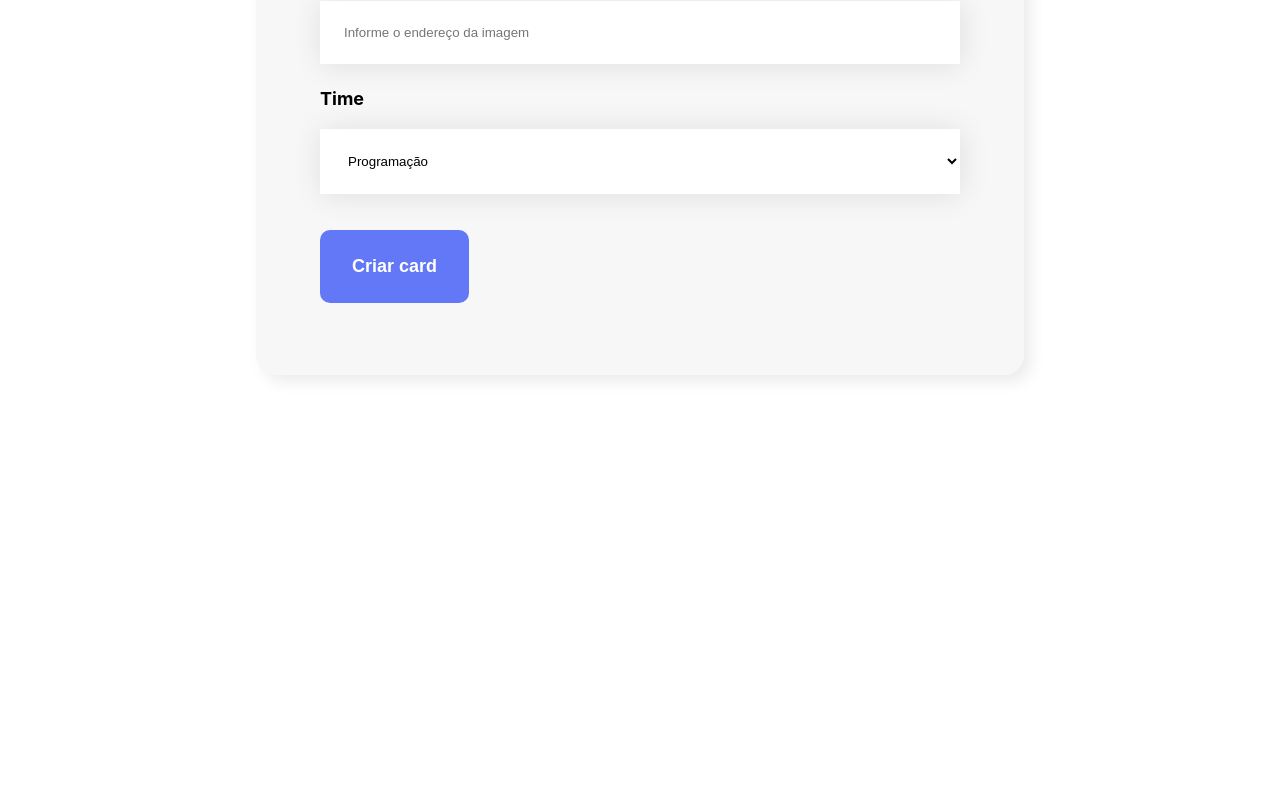
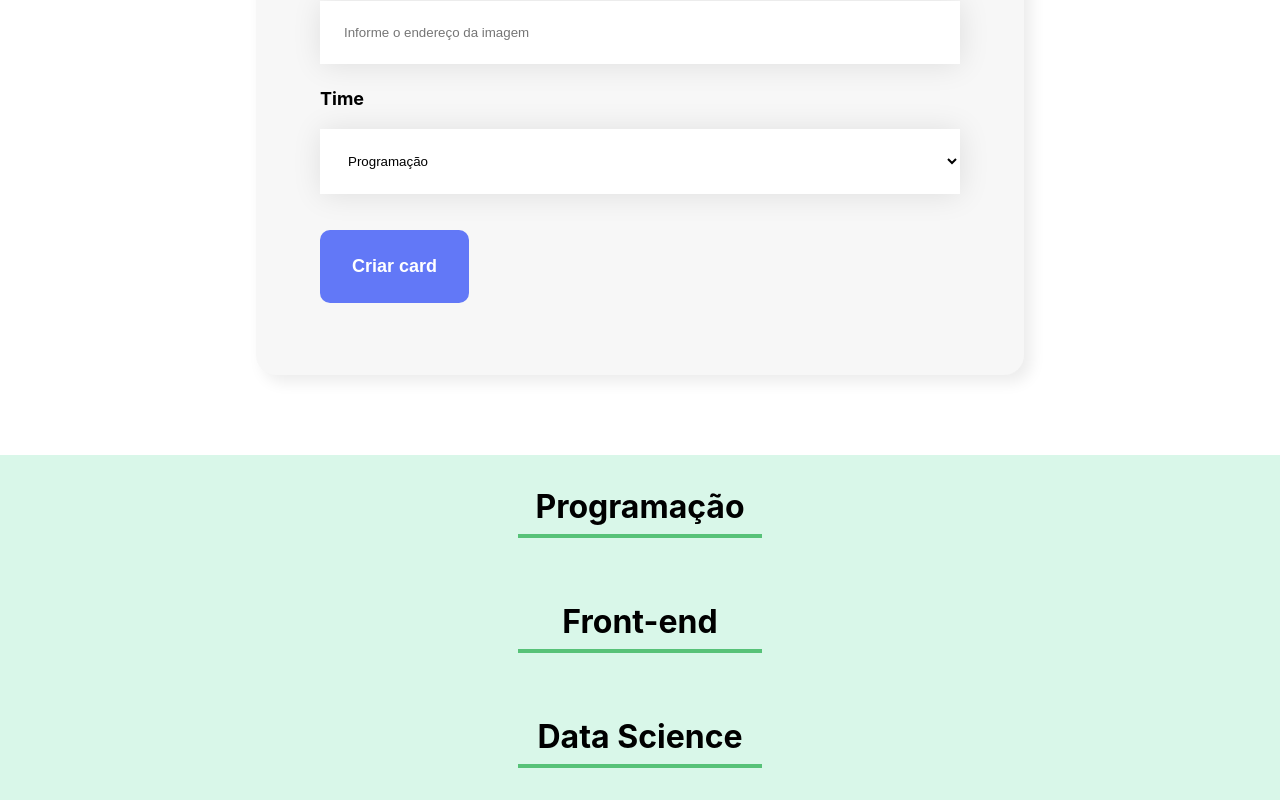
Before and after one commit to JulioPampuch/Organo---React, a React (Create React App) app: page / in a window 1280 px wide. Shown: the part 1003-1803 px from the top of the page. Before the commit the page ends 1458 px from the top, so only its background shows below. Built offline with nearby package versions, Linux system fonts and the light colour scheme.

Commit message:
created teams component

```diff
--- a/src/App.js
+++ b/src/App.js
@@ -1,6 +1,7 @@
 import { useState } from 'react';
 import Form from './components/Form';
 import Header from './components/Header';
+import Team from './components/Team';
 
 function App() {
 
@@ -15,6 +16,9 @@
     <div className="App">
       <Header />
       <Form onCollaboratorRegistered={collaborator => onNewCollaborator(collaborator)} />
+      <Team name="Programação" />
+      <Team name="Front-end" />
+      <Team name="Data Science" />
     </div>
   );
 }
--- /dev/null
+++ b/src/components/Team/index.js
@@ -0,0 +1,11 @@
+import "./team.css"
+
+const Team = (props) => {
+  return (
+    <section className="team">
+      <h3>{props.name}</h3>
+    </section>
+  )
+}
+
+export default Team
--- /dev/null
+++ b/src/components/Team/team.css
@@ -0,0 +1,17 @@
+.team {
+  text-align: center;
+  padding: 32px;
+  background-color: #D9F7E9;
+}
+
+.team h3 {
+  display: flex;
+  justify-content: center;
+
+  font-size: 32px;
+
+  padding-bottom: 8px;
+  margin: 0 40%;
+
+  border-bottom: 4px solid #57C278;
+}
```
